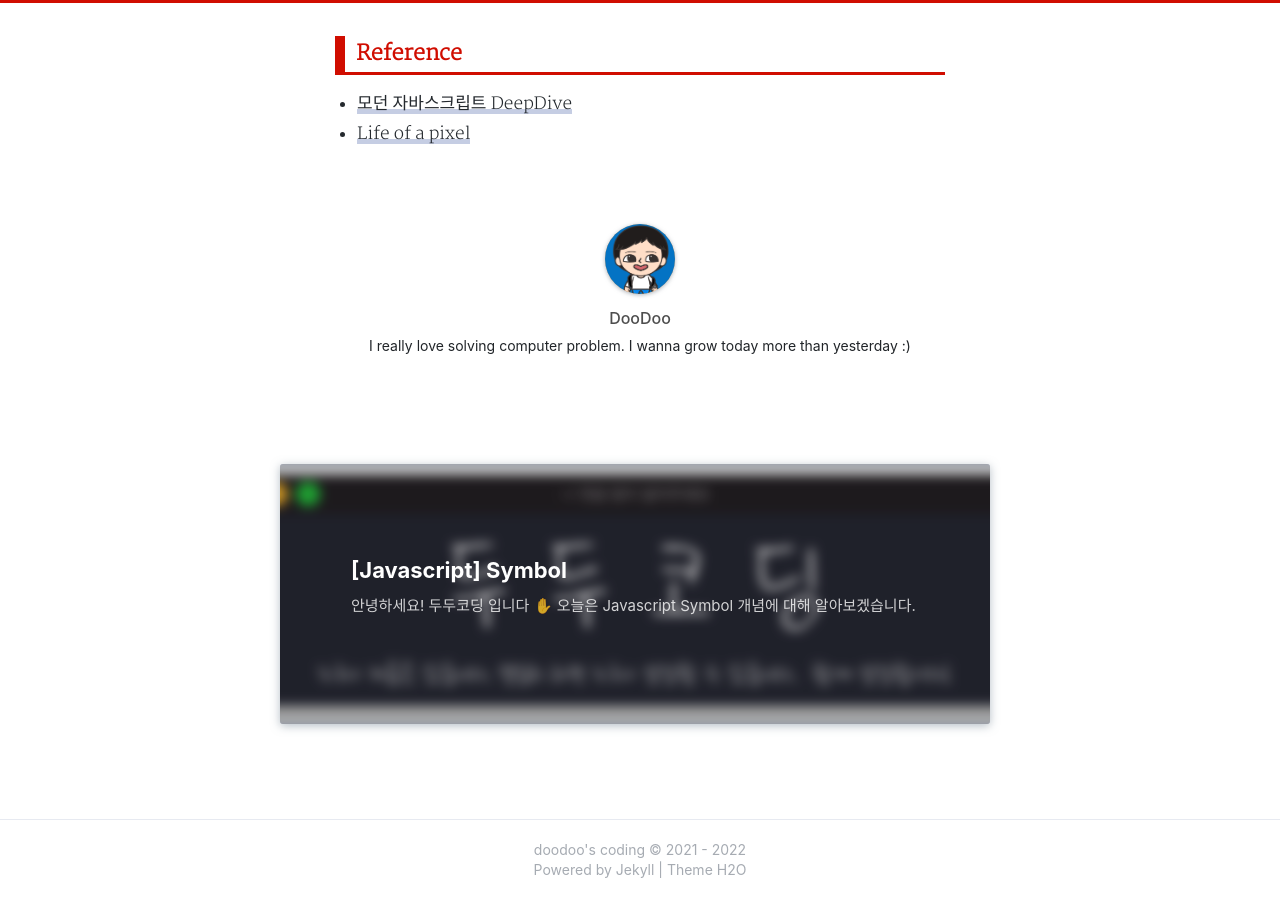
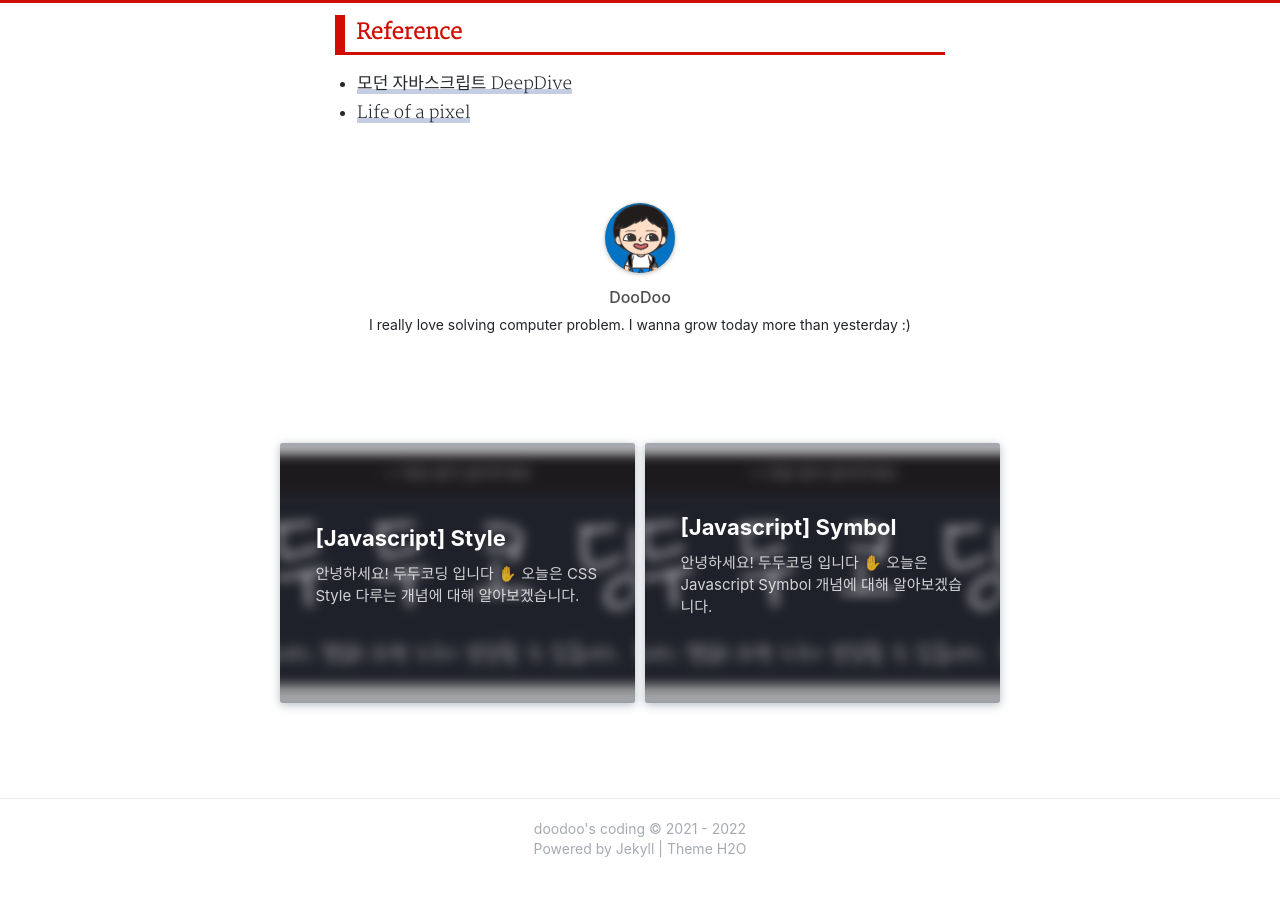
Before and after one commit to 0xd00d00/0xd00d00.github.io, a Jekyll site: the page built from _posts/2022-02-05-js_browser_rendering.md, in a window 1280 px wide and 900 px high, scrolled down 11394 px. Built offline with Jekyll 4.4.1, drawn with Linux system fonts in a browser that asks for light colours; nearby versions of some CDN libraries; some web fonts are replaced; comment, search, counter and statistics services are not loaded; a style sheet for code colours, icons or effects is not loaded; after the commit the page ends 12273 px from its top, so only the background shows below that; some of the changed lines change nothing that is shown.

Commit message:
[post] add posting for js

````diff
--- a/_layouts/post.html
+++ b/_layouts/post.html
@@ -54,13 +54,6 @@
     <article class="markdown-body col-md-6 col-lg-6">
       {{ page.content }}
     </article>
-	<!-- TOC -->
-	<div id="div-toc" class="col-md-3 col-lg-3 side-toc post-container">
-		<h5 class="toc-head hvr-underline-from-center">
-			<a>Table of Content</a>
-		</h5>
-		<ui class="toc-body"></ui>
-	</div>
 
     {% if site.social-share %}
     <div class="social-share-wrapper">
@@ -135,6 +128,13 @@
 
   {% include footer.html %}
 
+  <!-- TOC -->
+  <div id="div-toc" class="col-md-3 col-lg-3 side-toc post-container">
+	<h5 class="toc-head hvr-underline-from-center">
+		<a>Table of Content</a>
+	</h5>
+	<ui class="toc-body"></ui>
+  </div>
   <script src="{{ "/assets/js/social-share.min.js" | relative_url }}"></script>
   <script>
     socialShare('.social-share', {
--- /dev/null
+++ b/_posts/2022-02-13-js_style.md
@@ -0,0 +1,155 @@
+---
+layout: post
+author: doodoo
+title: "[Javascript] Style"
+subtitle: "JS를 활용해 CSS Style을 어떻게 다루는지 알아보자 😙"
+date: 2022-02-13
+cover: /assets/img/default.png
+tags: haha
+sitemap :
+ changefreq : daily
+ priority : 1.0
+---
+안녕하세요! <span class="doodoo">두두코딩</span> 입니다 ✋ <br>
+오늘은 CSS Style 다루는 개념에 대해 알아보겠습니다.
+
+🖇 소스코드에 마우스를 올리고 <span class="tip">copy</span> 버튼을 누를 경우 더 쉽게 복사할 수 있습니다!
+
+궁금한 점, 보안점 남겨주시면 성실히 답변하겠습니다. 😁 <br>
+\+ 감상평 댓글로 남겨주시면 힘이됩니다. 🙇
+
+### 스타일
+Web에서 스타일이란 HTML에 적용된 CSS를 의미한다.
+
+HTML에는 기본적으로 적용되어져 있는 스타일이 있으며, Cascading을 통한 상위 요소의 스타일을 물려받는다는 특징이 있다.
+
+사용자는 CSS Style을 2가지 방법을 통해 추가할 수 있다.
+
+1. inline style 추가방법
+ - 여기서 말하는 inline이란 어트리뷰터 요소를 통한 직접 추가를 의미한다.
+
+2. JS를 통한 동적 추가방법
+ - inline style 추가방법의 연장선으로 JS를 활용해 inline style을 조작할 수 있다.
+
+### 인라인 스타일 조작
+인라인 스타일은 아래와 같이 `style` 어트리뷰트 사용을 의미한다.
+
+```html
+<div style="color: red"> Hello World! </div>
+```
+
+자바스크립트에서는 접근자 프로퍼티를 활용해 요소 노드의 *인라인 스타일*을 취득하거나 추가 또는 변경할 수 있다.
+
+{% include codepen.html hash="ExbvNgr" title="graphic"%}
+
+위의 코드와 같이 `style` 프로퍼티를 참조하면 `CSSStyleDeclaration` 타입의 객체를 반환받는다. 해당 객체 같은 경우 CSS 프로퍼티에 대응하는 각 프로퍼티를 갖고 있다. 해당 프로퍼티에 적절한 값을 할당할 경우 style이 변경되는 것을 확인할 수 있다.
+
+`style` 프로퍼티에 접근하기 위한 방법은 2가지가 있다.
+
+1. `CSSStyleDeclarartion` 객체의 프로퍼티에 직접 접근할 경우
+```js
+$div.style.backgroundColor='yellow';
+```
+
+2. CSS 프로퍼티를 직접 사용할 경우 (케밥 케이스 활용)
+```js
+$div.style['background-color']='yellow';
+```
+
+객체 내 존재하는 프로퍼티 이름 형식과 CSS 프로퍼티 이름 형식이 다르기 때문에 `-`를 활용하기 위한 부분을 유심히 살펴야한다.
+
+> *CSS프로퍼티 값을 변경할 경우 주의해야할 점❗* <br>
+단위 지정이 필요한 경우 반드시 단위 지정을 해야된다. 예를 들어 높이 넓이 같이 px,em,% 등의 단위를 지정해야하는 프로퍼티 같은 경우 반드시 지정해야한다. 만약 하지 않을 경우 CSS 프로퍼티가 적용되지 않는다.
+
+### 클래스 조작
+CSS에서는 아래와 같이 `.` 선택자를 사용해 class를 정의할 수 있다. 해당 class는 HTML요소의 class 어트리뷰트 값에 추가해 HTML 요소를 변경하는데 사용한다.
+
+```css
+.classTest {
+	width: 100px;
+	height: 100px;
+	background-color: yellow;
+}
+
+<div class="classTest"></div>
+```
+
+HTML에서 class 어트리뷰트를 조작하기 위해서는 요소 노드의 DOM 프로퍼티를 사용한다. class 어트리뷰트에 대응되는 DOM 프로퍼티는 class가 아니라 `className`, `classList`이다.
+Javascript에서 class는 예약어임으로 프로퍼티 이름이 class가 아니다.
+
+#### ClassName
+`Element.prototype.className` 프로퍼티 즉, DOM 프로퍼티 같은 경우 `setter`와 `getter` 모두 존재하는 접근자 프로퍼티이다. `className`을 참조하면 class 어트리뷰트 값을 문자열로 반환한다. 만약 요소에 문자열을 할당할 경우 어트리뷰트 값을 할당한 문자열로 변경한다.
+
+{% include codepen.html hash="abVyBYe" title="graphic"%}
+
+위의 코드에서 JS 버튼 클릭해 Javascript의 동작과정을 확인해보자.
+
+className 같은 경우 `DOMString` 객체를 반환 받는다. 즉, 문자열을 반환받음으로 여러개의 클래스를 구별해 사용하기 어려운 점이있다.
+
+#### ClassList
+`Element.prototype.classList` 프로퍼티는 class 어트리뷰트의 정보를 담은 `DOMTokenList` 객체를 반환한다.
+
+`DOMString` 과 달리 유사배열 객체인 `DOMTokenList`를 반환받기 때문에 유연하게 요소를 추가할 수 있다.
+
+{% include codepen.html hash="rNYzWrb" title="graphic"%}
+
+위의 예시를 보면, class를 추가해서 사용할 수도 있으며, `index` 접근이 가능하다는 특징이 있다.
+
+`DOMTokenList`의 유용한 메서드들은 다음과 같다.
+
+*add | remove 메서드*
+
+요소 추가 혹은 제거 시 사용
+
+```js
+$box.classList.add('foo');
+$box.classList.remove('foo');
+
+// 만약 제거할 요소가 없다면, 에러없이 무시함.
+$box.classList.remove('empty..');
+```
+
+*item(index)*
+
+인수로 전달된 index에 해당되는 요소를 반환한다. `[]`연산자와 동일함.
+
+```js
+// 0번째 아이템
+$box.classList.item(0);
+$box.classList[0];
+```
+
+*toggle*
+
+class 어트리뷰터에 인수로 전달된 문자열과 일치하는 클래스가 존재하면 제거하고, 존재하지 않으면 추가함.
+
+```js
+// 없다면 추가
+$box.classList.toggle('foo');
+
+// 있다면 제거
+$box.classList.toggle('foo');
+```
+
+이외에도 `replace forEach entries keys values supports` 등의 메서드가 존재한다.
+
+해당 요소를 활용한 실제사례를 보고 싶다면 [여기](https://0xd00d00.github.io/2021/07/24/jekyll_newtab.html)를 참조하자.
+
+### 요소에 적용된 CSS 스타일 참조
+style 프로퍼티는 인라인 스타일만 반환한다. 즉, 기본값 혹은 cascading을 통해 암묵적으로 상속받은 스타일은 참조할 수 없다.
+
+HTML 요소에 적용되어 있는 모든 CSS 스타일을 참조하기 위해서는 getComputedStyle 메서드를 활용해야한다.
+
+`window.getComputedStyle`메서드를 활용할 경우 요소에 적용된 모든 style을 `CSSStyleDelcaration` 객체에 담아 반환한다. 구체적으로 `window.getComputedStyle` 메서드는 첫 번째 인수로 전달한 요소 노드에 적용되어 있는 모든 스타일 즉, 링크스타일, 임베딩 스타일, 인라인스타일, 자바스크립트에서 적용된 스타일, 기본 스타일, 상속된 스타일 등 모든 스타일이 조합된 최종 결과물을 반환해준다.
+
+{% include codepen.html hash="podrRmj" title="graphic"%}
+
+위의 예시를 통해 알아보자.
+
+위의 예시 중 중요하게 봐야할 부분이 `backgroundColor` 와 `display` 부분이다. 해당 style은 inline으로 채운 것이 아니라 `body` 요소의 값을 상속 받거나 기본 값으로 적용된 값들이다. 즉, `getComputedStyle`을 통해서는 모든 스타일들을 추출할 수 있다는 점이 중요하다.
+
+### DOM 표준
+DOM 표준 같은 경우 *W3C* 와 *WHATWG* 두 단체가 협력하면서 공통된 표준을 만들어 왔다. 현재는 구글, 애플, 마이크로소프트, 모질라로 구성된 4개의 주류 브라우저 벤더사가 주도하는 *WHATWG* 단체가 단일 표준을 내놓기로 합의했으며, 현재까지 단일 표준으로 진행되고 있다.
+
+### Reference
+[DeepDive](http://www.yes24.com/Product/Goods/92742567)
--- a/assets/css/github-markdown.css
+++ b/assets/css/github-markdown.css
@@ -627,8 +627,8 @@ li p:nth-child(2) {
 	border-radius: .3em;
 }
 
-/*
-.markdown-body li code {
+
+.markdown-body .highlighter-rouge{
 	padding: 0.2em 0.4em;
   margin: 0;
   font-size: 95%;
@@ -638,7 +638,7 @@ li p:nth-child(2) {
   color: #e83e8c;
 	border-radius: .3em;
 }
-*/
+
 
 .markdown-body .full-commit .btn-outline:not(:disabled):hover {
   color: #005cc5;
````
Also changed, not shown: assets/css/app.min.css.
